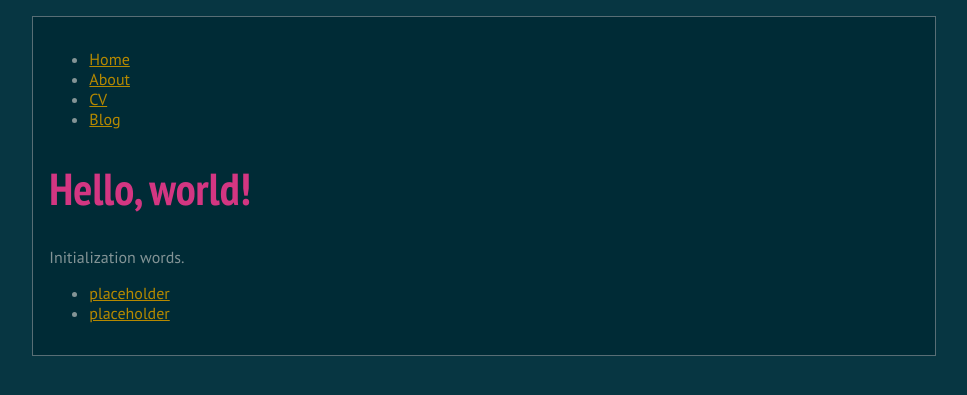
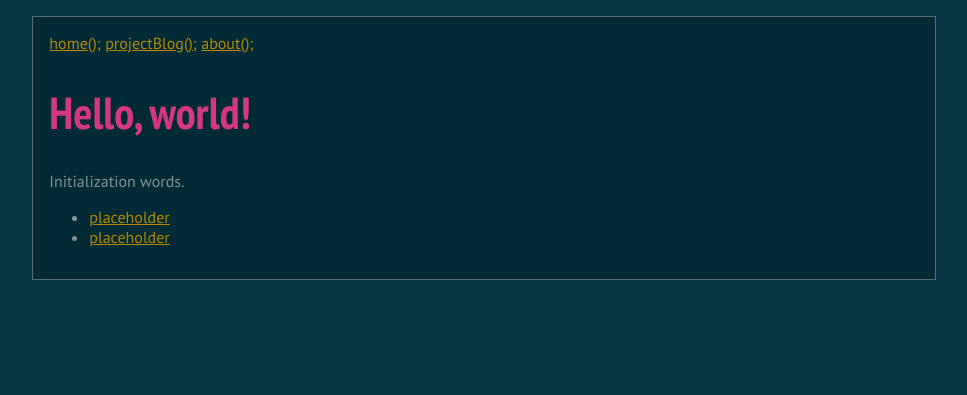
Before and after one commit to adupuis2/adupuis2.github.io, a Jekyll site: the page built from index.html, in a window 1280 px wide. Shown: the top 395 px of the page, without its empty margins (156-1123 px from the left). Built offline with Jekyll 4.4.1, drawn with Linux system fonts in a browser that asks for light colours.

Commit message:
updated navigation links

```diff
--- a/_layouts/default.html
+++ b/_layouts/default.html
@@ -2,17 +2,13 @@
 	<html>
 		<head>
 			<title>{{ page.title }}</title>
-			<!-- link to main stylesheet -->
 			<link rel="stylesheet" type="text/css" href="/css/main.css">
 		</head>
 		<body>
 			<nav>
-	    		<ul>
-	        		<li><a href="/">Home</a></li>
-		        	<li><a href="/about">About</a></li>
-	        		<li><a href="/cv">CV</a></li>
-	        		<li><a href="/blog">Blog</a></li>
-	    		</ul>
+				<a href="/">home();</a>
+				<a href="/blog">projectBlog();</a>
+			       	<a href="/about">about();</a>
 			</nav>
 			<div class="container">
 
```
